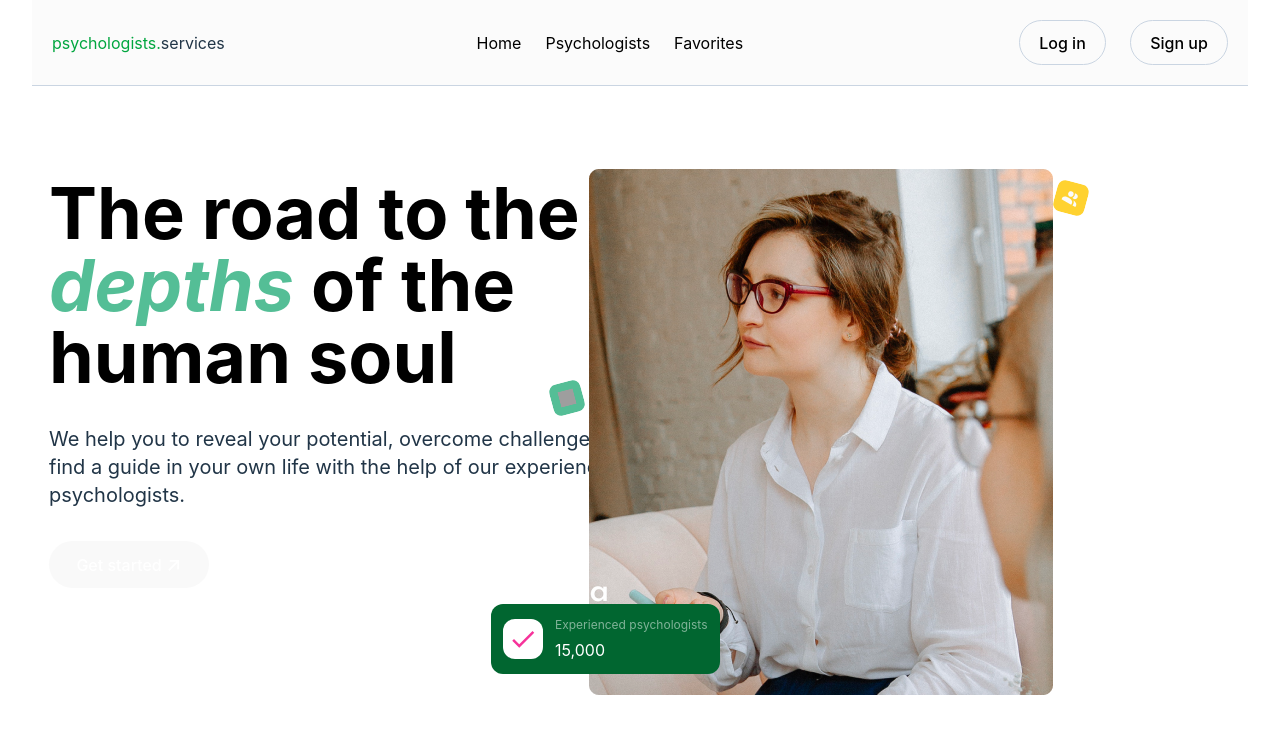
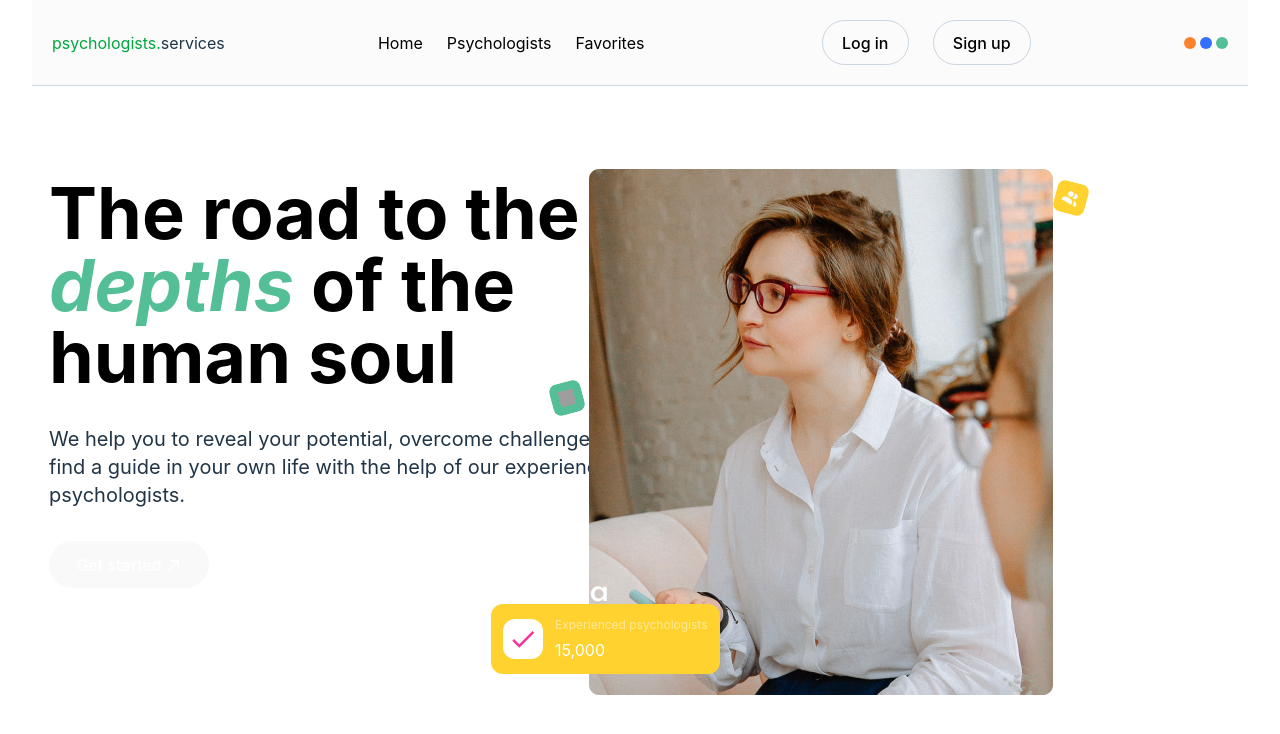
Before and after one commit to gizemcobannnn/psychologists, a React (Vite) app in the folder psychologists/: page / in a window 1280 px wide. Shown: the top 734 px of the page. Built offline with nearby package versions, Linux system fonts and the light colour scheme; grey boxes are pictures that could not be loaded.

Commit message:
color initiliazed

```diff
--- a/psychologists/src/App.css
+++ b/psychologists/src/App.css
@@ -46,6 +46,10 @@
   border: 1px oklch(86.9% 0.022 252.894)  solid;
 }
 
+.theme-btn{
+   background-color: var(--theme-color);
+}
+
 .fields{
   display: flex;
   flex-direction: column;
--- a/psychologists/src/components/Header/Header.jsx
+++ b/psychologists/src/components/Header/Header.jsx
@@ -13,7 +13,14 @@ export default function Header() {
     const loggedInUser = useSelector(state=>state.psychologists.loggedInUser);
     const isLoggedIn= useSelector(state=>state.psychologists.isLoggedIn);
     const isLoggedOut = useSelector(state=>state.psychologists.isLoggedOut);
-    console.log(loggedInUser)
+    const [selectedColor, setSelectedColor]=useState("--color-orange")
+
+      const changeTheme=(color)=>{
+      document.documentElement.style.setProperty('--theme-color',color);
+      setSelectedColor(color);
+      console.log(selectedColor)
+    }
+
     useEffect(() => {
         const handleEscape = (e) => {
             if (e.key === "Escape") {
@@ -29,6 +36,7 @@ export default function Header() {
                 document.body.style.overflow = 'hidden';
             }
         }
+
 
         return () => {
             document.removeEventListener("keydown", handleEscape);
@@ -87,6 +95,11 @@ export default function Header() {
             )}
 
           </div>
+          <div className='flex flex-row gap-1'>
+            <div className='bg-[#FC832C] h-3 w-3 rounded-lg cursor-pointer' onClick={()=>changeTheme("--color-orange")}></div>
+            <div className='bg-[#3470FF] h-3 w-3 rounded-lg cursor-pointer' onClick={()=>changeTheme("--color-blue")}></div>
+            <div className='bg-[#54BE96] h-3 w-3 rounded-lg cursor-pointer' onClick={()=>changeTheme("--color-green")}></div>
+          </div>
         </header>
         {isRegModelOpen && (
           <Register closeModal={() => setIsRegModelOpen(false)} />
--- a/psychologists/src/index.css
+++ b/psychologists/src/index.css
@@ -36,7 +36,7 @@ button{
   font-size: 1em;
   font-weight: 500;
   font-family: inherit;
-  background-color: #54BE96;
+  background-color: var(--theme-color);
   cursor: pointer;
   color:white;
   border: none;
--- a/psychologists/src/pages/HomePage.jsx
+++ b/psychologists/src/pages/HomePage.jsx
@@ -19,7 +19,7 @@ export default function HomePage() {
             <img src={mainPhoto} alt="main photo"  className=" absolute top-1/2 left-1/2 transform -translate-x-1/2 -translate-y-1/2" />
             <img src={questionmark} alt="questionmark" className="w-8 h-8 p-2 absolute top-50 -left-5 bg-[#54BE96] rounded-lg rotate-[-15deg]" />
             <img src={users} alt="users" className="w-8 h-8 p-1 absolute top-0 -right-4 bg-amber-300 rounded-lg text-purple-700 rotate-[15deg]" />
-            <div className='flex justify-center items-center flex-row p-3 gap-3 bg-green-800 absolute bottom-2 -left-20 rounded-xl'>
+            <div className='flex justify-center items-center flex-row p-3 gap-3 bg-amber-300 absolute bottom-2 -left-20 rounded-xl'>
               <div className='bg-white w-10 h-10 flex justify-center items-center rounded-xl'>
                 <MdDone className='text-pink-500 text-3xl' />
               </div>
```
